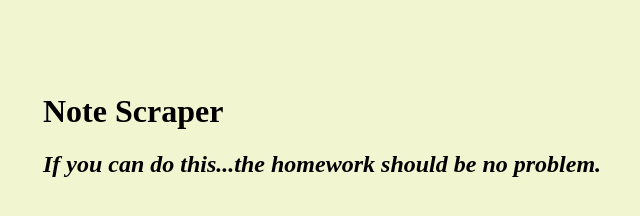
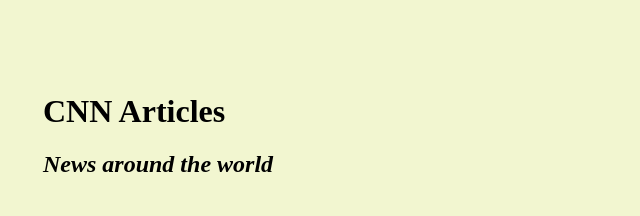
Before and after one commit to kimjaydot/scrapingNews, a website: page public/index.html in a window 1280 px wide. Shown: the whole page, without its empty margins (117-757 px from the left). Drawn offline with nearby package versions, Linux system fonts and the light colour scheme; no server answers.

Commit message:
updated index to CNN

```diff
--- a/public/index.html
+++ b/public/index.html
@@ -38,8 +38,8 @@
   </head>
   <body>
     <div id="wrapper">
-      <h1>Note Scraper</h1>
-      <h2><i>If you can do this...the homework should be no problem.</i></h2>
+      <h1>CNN Articles</h1>
+      <h2><i>News around the world</i></h2>
       <div id="articles"></div>
       <div id="notes"></div>
     </div>
```
